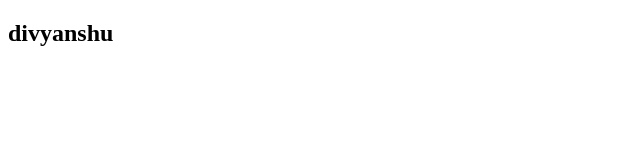
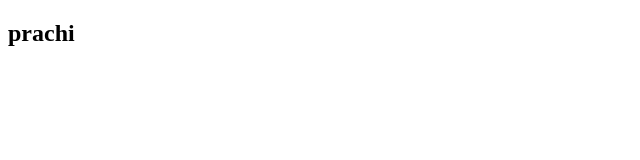
Before and after one commit to divyanshusharma1007/dance-duniya, a plain HTML site: page index.html in a window 1280 px wide. Shown: the full height of the page, 0-640 px from the left. Drawn offline with Linux system fonts and the light colour scheme.

Commit message:
prachi/branch-created

```diff
--- a/index.html
+++ b/index.html
@@ -6,6 +6,6 @@
     <title>Document</title>
   </head>
   <body>
-    <h2>divyanshu</h2>
+    <h2>prachi</h2>
   </body>
 </html>
```
